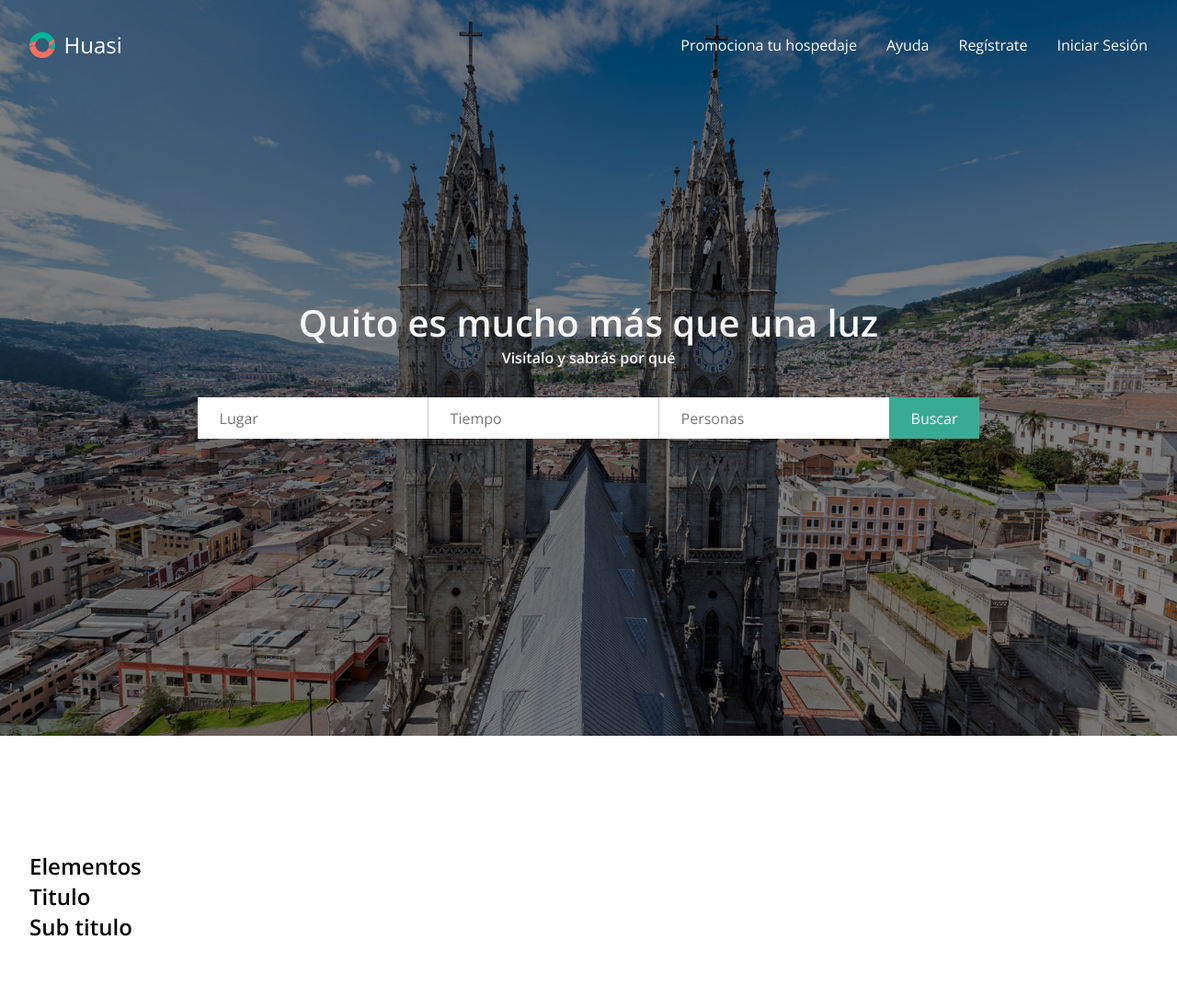
After one commit to guoyu07/Huasi, a PHP site: page /index.html in a window 1280 px wide. The commit adds this page. Shown: the whole page at 92% size. Run offline with PHP 8.4, Linux system fonts and the light colour scheme; some libraries are stand-ins or nearby versions.

Commit message:
Add index.html to GitHub pages

```diff
--- /dev/null
+++ b/index.html
@@ -0,0 +1,81 @@
+
+
+<!DOCTYPE html>
+<html>
+  <head>
+    <meta charset="utf-8">
+    <meta name="viewport" content="width=device-width, initial-scale=1">
+    <title>Huasi | Style Guidelines</title>
+    <!--favicon-->
+    <link rel="shortcut icon" href="favicon.ico" type="image/x-icon">
+    <link rel="icon" href="favicon.ico" type="image/x-icon">
+    <!--Resetear css de los navegadores-->
+    <link rel="stylesheet" href="style/normalize.css">
+    <!--Fuente para el proyecto-->
+    <link href='https://fonts.googleapis.com/css?family=Open+Sans:400,300,600,300italic' rel='stylesheet' type='text/css'>
+    <!-- Estilos base-->
+    <link rel="stylesheet" href="style/huasi.css">
+  </head>
+  <body>
+    <!--Menu de navegación-->
+    <div class="main-header">
+      <div class="header-logo">
+        <a href="../">
+          <?xml version="1.0" encoding="utf-8"?>
+<!-- Generator: Adobe Illustrator 21.0.0, SVG Export Plug-In . SVG Version: 6.00 Build 0)  -->
+<svg version="1.1" id="Layer_1" xmlns="http://www.w3.org/2000/svg" xmlns:xlink="http://www.w3.org/1999/xlink" x="0px" y="0px"
+	 width="667.2px" height="667.2px" viewBox="0 0 667.2 667.2" enable-background="new 0 0 667.2 667.2" xml:space="preserve">
+<g>
+	<path fill="#F26F62" d="M502,390.8c-23.8,70.2-90.2,120.7-168.4,120.7c-92.2,0-168-70.1-177-160c-84-17.7-125.5,19-145.2,68.6
+		c38.1,142.3,167.9,247,322.2,247c158.2,0,290.7-110.2,324.9-258.1C613.6,439.6,558.6,449.1,502,390.8z"/>
+	<path fill="#00B698" d="M505,380.9c-0.9,3.3-1.9,6.7-3,9.9c56.5,58.3,111.6,48.8,156.4,18.3c5.6-24.3,8.7-49.5,8.7-75.5
+		c0-37.5-6.3-73.5-17.7-107.1C611.2,317.9,541.2,362.9,505,380.9z"/>
+	<path fill="#00B698" d="M333.6,0C155.9,0,10.8,138.9,0.6,314c70.4-75.4,154.9-92.3,197.6-95.7c32.6-38.3,81.2-62.6,135.4-62.6
+		c72.5,0,134.7,43.3,162.5,105.5c47.4-17.3,95.8-56,130.2-87.7C569.5,70.1,459.7,0,333.6,0z"/>
+	<path fill="#00B698" d="M11.4,420.1c19.7-49.6,61.1-86.3,145.2-68.6c-0.6-5.9-0.9-11.9-0.9-17.9c0-0.5,0-1,0-1.5
+		C103.9,332,44,350.7,1.7,367C3.5,385.2,6.8,402.9,11.4,420.1z"/>
+	<path fill="#F26F62" d="M0.6,314C0.2,320.5,0,327,0,333.6C0,344.9,0.6,356,1.7,367c42.3-16.3,102.2-35,154-34.9
+		c0.4-43.4,16.3-83.2,42.5-113.9C155.5,221.7,71,238.6,0.6,314z"/>
+	<path fill="#F26F62" d="M649.5,226.5c-6.3-18.5-14-36.2-23.3-53.1c-34.4,31.8-82.8,70.4-130.2,87.7c9.9,22.1,15.4,46.6,15.4,72.4
+		c0,16.4-2.3,32.2-6.4,47.3C541.2,362.9,611.2,317.9,649.5,226.5z"/>
+</g>
+</svg>
+          <h2>Huasi</h2>
+        </a>
+      </div>
+      <div class="main-nav">
+        <a href="#"><div>Promociona tu hospedaje</div></a>
+        <a href="#"><div>Ayuda</div></a>
+        <a href="#"><div>Regístrate</div></a>
+        <a href="#"><div>Iniciar Sesión</div></a>
+      </div>
+    </div>
+
+    <div class="jumbotron full-height all-midle f-colum" id="top-hero">
+      <h2 class="hero-title">Quito es mucho más que una luz</h2>
+      <h4 class="hero-subtitle">Visítalo y sabrás por qué</h4>
+
+      <!--Forma para buscar-->
+      <form>
+        <div class="form-busqueda">
+          <input type="text" placeholder="Lugar">
+          <input type="text" placeholder="Tiempo">
+          <input type="text" placeholder="Personas">
+          <button type="submit" name="button" class="btn btn-submit">Buscar</button>
+        </div>
+      </form>
+    </div>
+
+    <!-- Wrappewr-->
+    <div class="wrapper">
+      <div class="full-heigh container">
+        <h2>Elementos</h2>
+        <h2 class="title">Titulo</h2>
+        <h2 class="subtitle">Sub titulo</h2>
+      </div>
+    </div>
+    <script src="https://ajax.googleapis.com/ajax/libs/jquery/1.12.4/jquery.min.js"></script>
+    <script src="https://ajax.googleapis.com/ajax/libs/jqueryui/1.11.4/jquery-ui.min.js"></script>
+    <script src="js/jquery.js"></script>
+  </body>
+</html>
--- a/style/huasi.css
+++ b/style/huasi.css
@@ -74,12 +74,18 @@ body{
   color: #00b698;
 }
 
-/**+Colores Main-header*****/
+/**+Colores Main-header - transiciones*****/
 
 .main-header .header-logo h2,
 .main-nav a{
   font-weight: 400;
   color: #2e3033;
+}
+
+
+.main-header .header-logo h2,
+.main-header .header-logo svg,
+.main-nav a{
   transition: 400ms;
 }
 
@@ -98,6 +104,10 @@ body{
 
  .change a{
    font-size: 1em;
+ }
+
+ .change a:hover{
+   color: #fff;
  }
 
 /***********************
```
